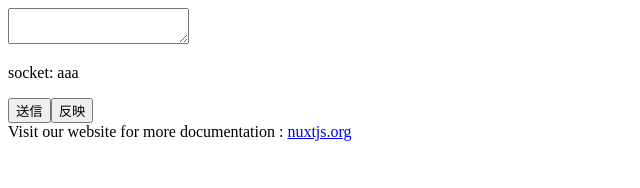
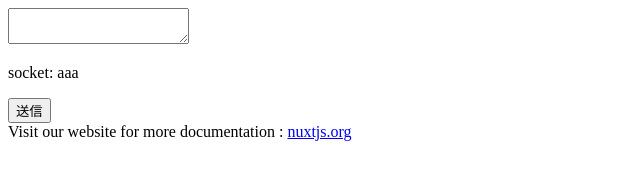
Before and after one commit to su-kun1899/nuxt-express-sample, a Nuxt app: page /chat in a window 1280 px wide. Shown: the top 188 px of the page, without its empty margins (0-640 px from the left). Built offline with nearby package versions, Linux system fonts and the light colour scheme; no server answers.

Commit message:
createdでイベント登録

```diff
--- a/pages/chat/index.vue
+++ b/pages/chat/index.vue
@@ -1,76 +1,27 @@
 <template>
   <div>
     <textarea />
-    <!-- <p v-cloak>hogehoge: {{hogehoge}}</p> -->
-    <!-- <p>hoge: {{hoge}}</p> -->
-    <!-- <input type="text" v-bind:value="socket.testField" /> -->
-    <!-- <p v-cloak>socket: {{socket.testField}}</p> -->
     <p v-cloak>socket: {{testField}}</p>
     <button v-on:click="send">送信</button>
-    <button v-on:click="rerender">反映</button>
   </div>
 </template>
 
 <script>
-// var W3CWebSocket = require('websocket').w3cwebsocket
-// const socket = new W3CWebSocket('ws://localhost:3000/api/chat', 'echo-protocol')
-
-// socket.onmessage = function(e) {
-//   if (typeof e.data === 'string') {
-//     console.log("Received: '" + e.data + "'")
-//     this.testField = e.data
-//   }
-// }
-
-// class WebsocketClient {
-//   constructor(socket) {
-//     this.socket = socket
-//     this.socket.testField = 'abc'
-
-//     this.socket.onmessage = function(e) {
-//       if (typeof e.data === 'string') {
-//         console.log('message recieved:' + e.data)
-//         this.testField = e.data
-//       }
-//     }
-//   }
-
-//   send() {
-//     this.socket.send('hello')
-//   }
-// }
-
-// const ws = new WebsocketClient(socket)
-
 const W3CWebSocket = require('websocket').w3cwebsocket
 
 export default {
   data: function() {
     return {
-      // message: 'Hi',
-      // ws: new WebsocketClient(socket)
-      // socket: this.ws.socket
       socket: new W3CWebSocket('ws://localhost:3000/api/chat', 'echo-protocol'),
       testField: 'aaa'
     }
   },
-  // watch: {
-  //   fuga: function(val) {
-  //     console.log(val)
-  //     this.hogehoge = val.testField
-  //   }
-  //   //   hoge: function() {
-  //   //     console.log('computed: ' + this.ws.socket.testField)
-  //   //     return this.ws.socket.testField
-  //   //   }
-  // },
-  mounted: function() {
+  created: function() {
     const self = this
-    this.socket.onmessage = function(e) {
+    self.socket.onmessage = function(e) {
       if (typeof e.data === 'string') {
         console.log("Received: '" + e.data + "'")
         self.testField = e.data
-        // self.$forceUpdate()
       }
     }
   },
@@ -78,10 +29,6 @@ export default {
     send: function() {
       console.log(this.socket)
       this.socket.send('hello')
-      // this.$forceUpdate()
-    },
-    rerender: function() {
-      this.$forceUpdate()
     }
   }
 }
```
